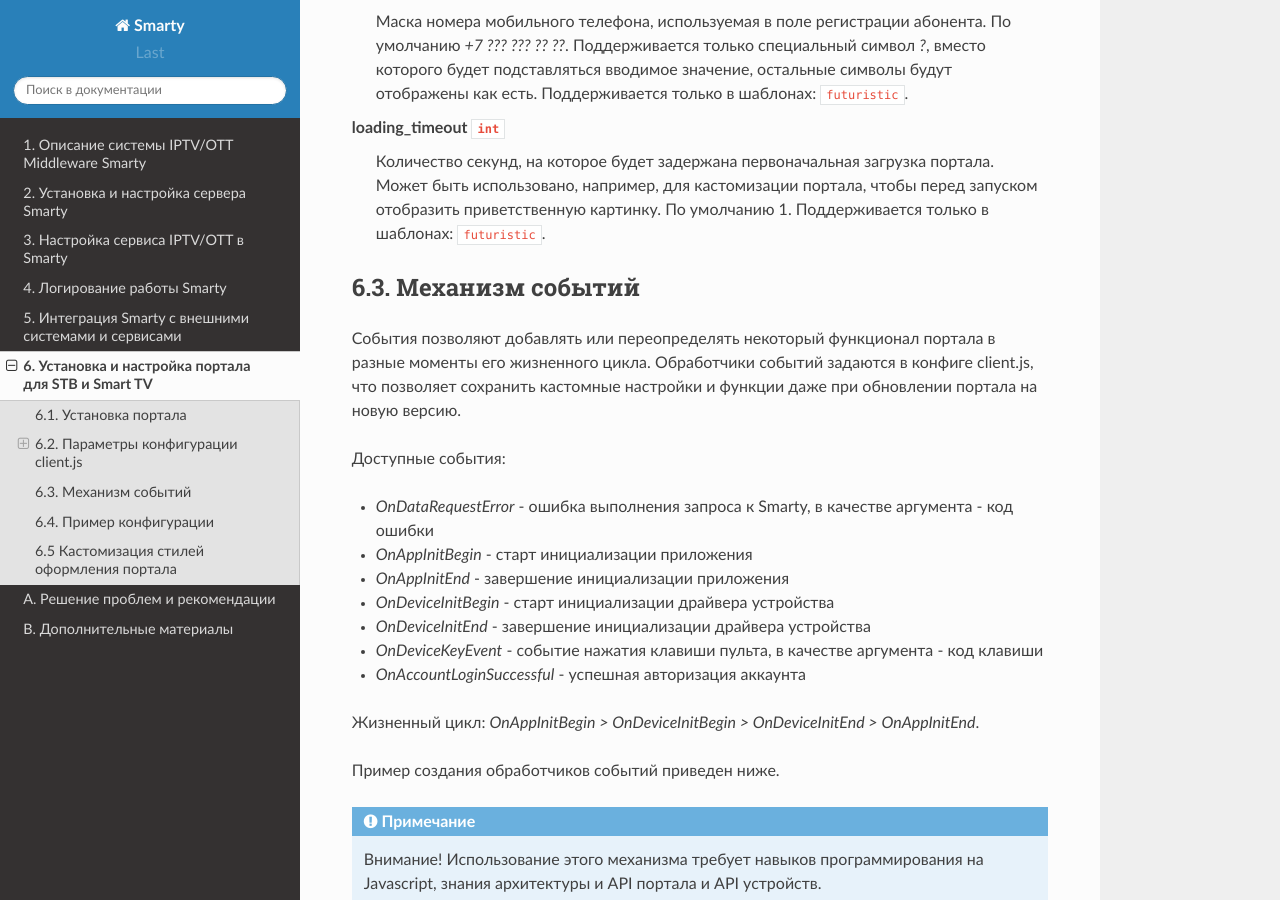
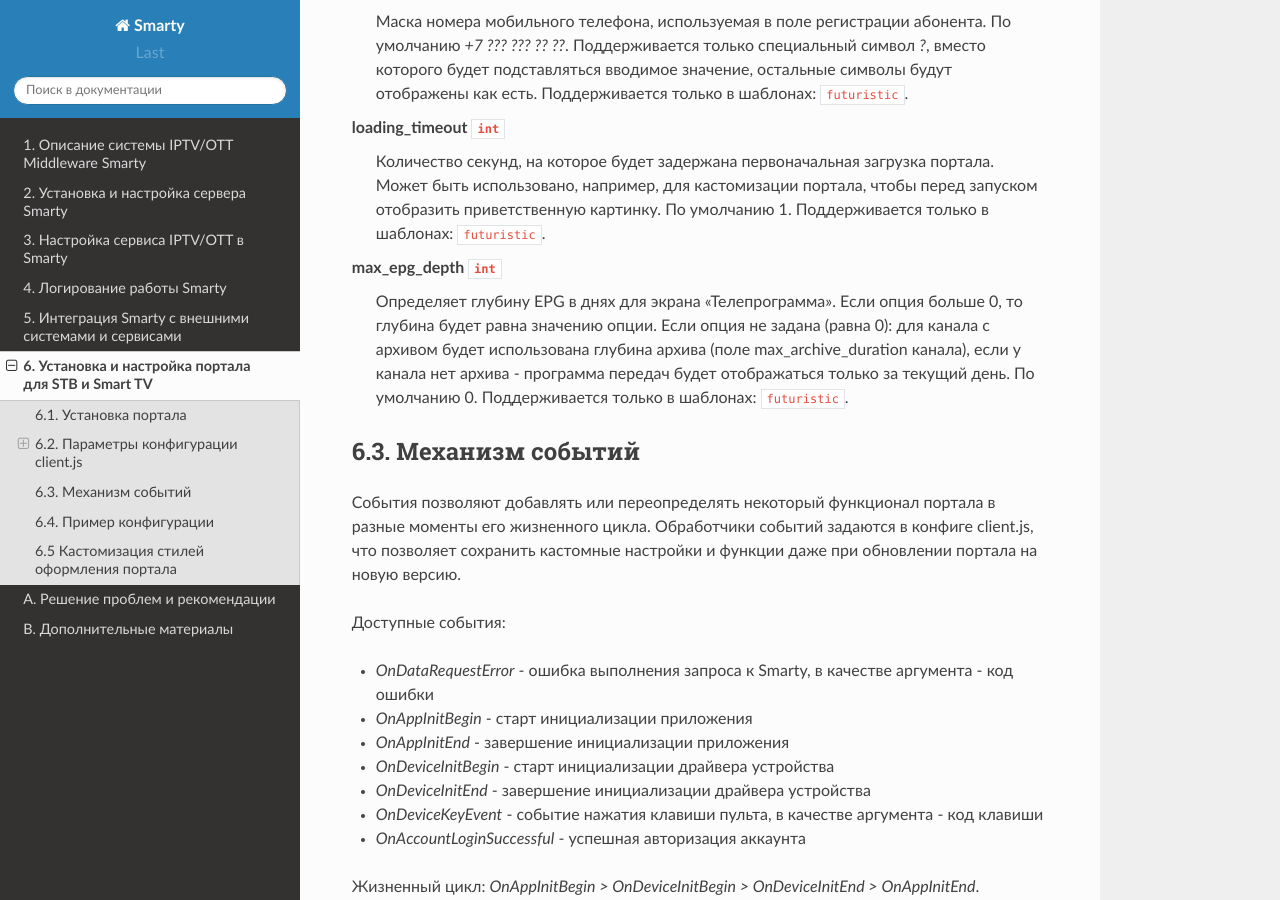
Before and after one commit to sergey-yakovlev/smarty-docs, a Sphinx documentation site: the page built from source/portal_setup.rst, in a window 1280 px wide and 900 px high, scrolled down 13058 px. Built offline with Sphinx 7.4.7 and the Read the Docs theme 2.0.0, drawn with Linux system fonts in a browser that asks for light colours.

Commit message:
Update portal_setup.rst

```diff
--- a/source/portal_setup.rst
+++ b/source/portal_setup.rst
@@ -643,6 +643,12 @@ loading_timeout ``int``
     По умолчанию 1.
     Поддерживается только в шаблонах: ``futuristic``.
 
+max_epg_depth ``int``
+    Определяет глубину EPG в днях для экрана "Телепрограмма".
+    Если опция больше 0, то глубина будет равна значению опции. Если опция не задана (равна 0): для канала с архивом будет использована глубина архива (поле max_archive_duration канала), если у канала нет архива - программа передач будет отображаться только за текущий день.
+    По умолчанию 0.
+    Поддерживается только в шаблонах: ``futuristic``.
+
 
 .. _portal_event_system:
 
```
